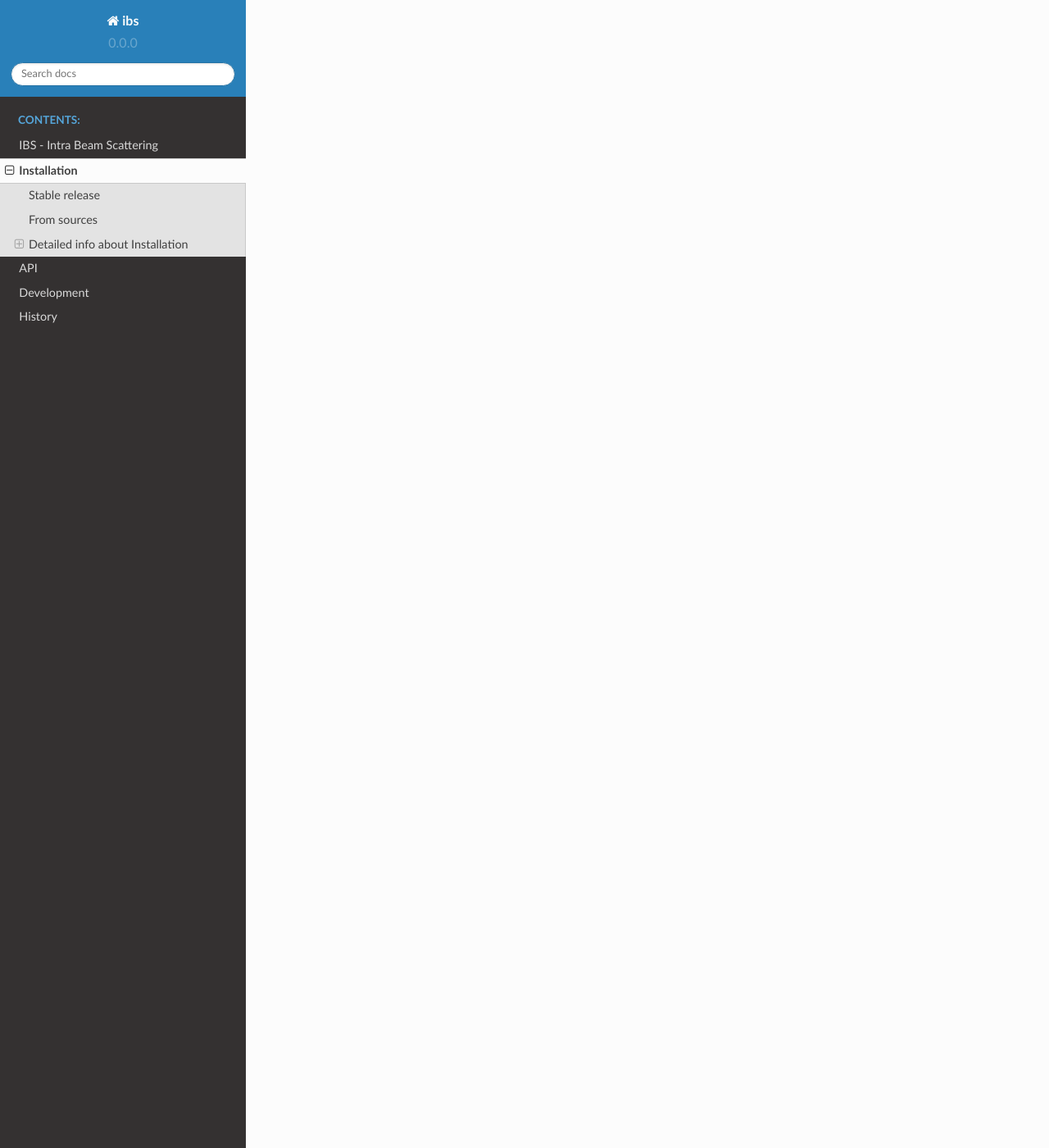
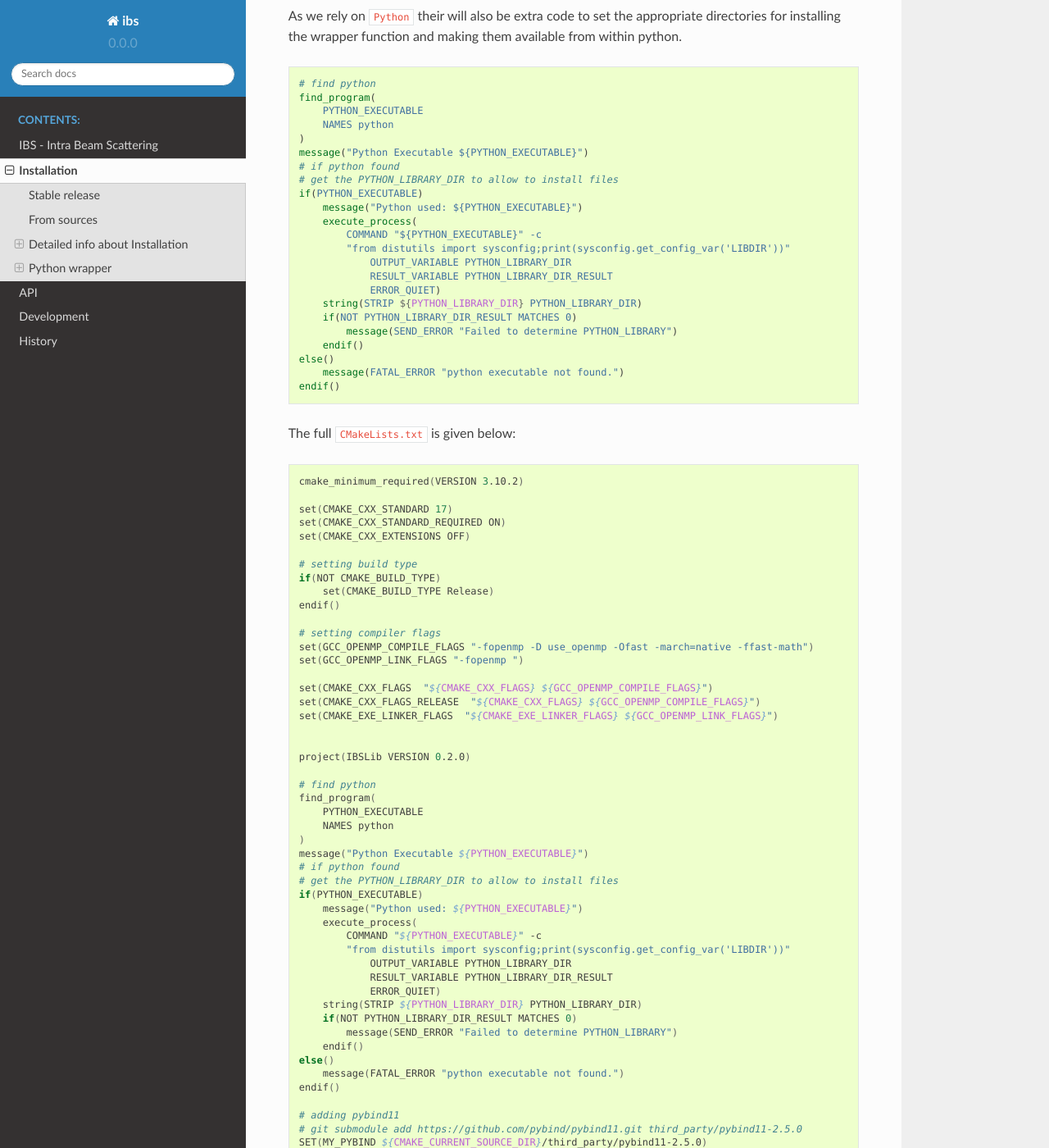
Before and after one commit to tomerten/IBS, a Sphinx documentation site: the page built from docs/installation.rst, in a window 1280 px wide and 1400 px high, scrolled down 4388 px. Shown: the whole window at 82% size. Built offline with Sphinx 7.4.7 and the Read the Docs theme 2.0.0, drawn with Linux system fonts in a browser that asks for light colours; some of the changed text lies outside the part shown.

Commit message:
added more installation doc

```diff
--- /dev/null
+++ b/CMakeLists.txt
@@ -0,0 +1,80 @@
+cmake_minimum_required(VERSION 3.10.2)
+
+set(CMAKE_CXX_STANDARD 17)
+set(CMAKE_CXX_STANDARD_REQUIRED ON)
+set(CMAKE_CXX_EXTENSIONS OFF)
+
+# setting build type
+if(NOT CMAKE_BUILD_TYPE)
+    set(CMAKE_BUILD_TYPE Release)
+endif()
+
+# setting compiler flags
+set(GCC_OPENMP_COMPILE_FLAGS "-fopenmp -D use_openmp -Ofast -march=native -ffast-math")
+set(GCC_OPENMP_LINK_FLAGS "-fopenmp ")
+
+set(CMAKE_CXX_FLAGS  "${CMAKE_CXX_FLAGS} ${GCC_OPENMP_COMPILE_FLAGS}")
+set(CMAKE_CXX_FLAGS_RELEASE  "${CMAKE_CXX_FLAGS} ${GCC_OPENMP_COMPILE_FLAGS}")
+set(CMAKE_EXE_LINKER_FLAGS  "${CMAKE_EXE_LINKER_FLAGS} ${GCC_OPENMP_LINK_FLAGS}")
+
+
+project(IBSLib VERSION 0.2.0)
+
+# find python
+find_program(
+    PYTHON_EXECUTABLE
+    NAMES python
+)
+message("Python Executable ${PYTHON_EXECUTABLE}")
+# if python found
+# get the PYTHON_LIBRARY_DIR to allow to install files
+if(PYTHON_EXECUTABLE)
+    message("Python used: ${PYTHON_EXECUTABLE}")
+    execute_process(
+        COMMAND "${PYTHON_EXECUTABLE}" -c
+        "from distutils import sysconfig;print(sysconfig.get_config_var('LIBDIR'))"
+            OUTPUT_VARIABLE PYTHON_LIBRARY_DIR
+            RESULT_VARIABLE PYTHON_LIBRARY_DIR_RESULT
+            ERROR_QUIET)
+    string(STRIP ${PYTHON_LIBRARY_DIR} PYTHON_LIBRARY_DIR)
+    if(NOT PYTHON_LIBRARY_DIR_RESULT MATCHES 0)
+        message(SEND_ERROR "Failed to determine PYTHON_LIBRARY")
+    endif()
+else()
+    message(FATAL_ERROR "python executable not found.")
+endif()
+
+# adding pybind11
+# git submodule add https://github.com/pybind/pybind11.git third_party/pybind11-2.5.0
+SET(MY_PYBIND ${CMAKE_CURRENT_SOURCE_DIR}/third_party/pybind11-2.5.0)
+add_subdirectory(${MY_PYBIND})
+
+
+include_directories("${CMAKE_SOURCE_DIR}/cpp/include/ibs_bits")
+include_directories("${CMAKE_SOURCE_DIR}/python")
+
+file (GLOB SOURCE_FILES "cpp/src/*.cpp")
+file (GLOB HEADER_FILES "cpp/include/ibs_bits/*.hpp")
+file (GLOB PYTHON_FILES "python/*.cpp" "python/*.hpp")
+message("Source files ${SOURCE_FILES}")
+message("Header files ${HEADER_FILES}")
+message("Python files ${PYTHON_FILES}")
+# Set up such that XCode organizes the files
+source_group(TREE ${CMAKE_CURRENT_SOURCE_DIR} FILES ${SOURCE_FILES} ${HEADER_FILES} ${PYTHON_FILES} )
+
+# include(pybind11.cmake)
+pybind11_add_module(${PROJECT_NAME}
+    ${SOURCE_FILES}
+    ${HEADER_FILES}
+    ${PYTHON_FILES}
+)
+
+
+target_link_libraries(${PROJECT_NAME}  PUBLIC)
+
+# show the PYTHON_LIBRARY_DIR
+message("PYTHON_LIBRARY_DIR : ${PYTHON_LIBRARY_DIR}")
+install(TARGETS ${PROJECT_NAME}
+    COMPONENT python
+    LIBRARY DESTINATION "${PYTHON_LIBRARY_DIR}"
+)
--- a/docs/installation.rst
+++ b/docs/installation.rst
@@ -175,3 +175,86 @@
     $ cmake ..
     $ cd ../bin
     4 ./test_cpp
+
+
+Python wrapper
+==============
+
+For the ``Python`` wrapper we rely on  ``pybind11``. There are several
+methods to this package (e.g. using conda install) but here we decided to
+add it in third party folder using ``git submodules``. Therefor
+to get it one needs to run:
+
+.. code-block:: console
+
+    $ git init
+    $ git add .
+    $ git commit -am "initial commit"
+    $ git submodule add https://github.com/pybind/pybind11.git third_party/pybind11-2.6.2
+    $ git add .
+
+Note that the order of commits and immediately after adding the submodule doing
+a new commit is important to not get errors.
+
+Wrapping the code
+-----------------
+
+In order to wrap the ``C++`` code we need to add some extra code into the `Python` directory.
+
+.. code-block:: console
+
+    $ touch python/pytwiss.cpp
+
+The content of this file is given by:
+
+.. include:: ../python/pytwiss.cpp
+    :literal:
+
+creating the ``Python`` function wrappers around the ``C++`` functions.
+As before we use ``CMake`` to build and install the code. Due to the fact we use
+a third party library and we need also `Python` the `CMakeLists.txt` is more complicated (for more info and a tutorial on how
+to use this with ``CMake`` see `Cmake tutorial c++ <https://www.youtube.com/watch?v=ED-WUk440qc>`_.).
+
+Using the method describe above to include ``pybind11`` one needs
+to make sure ``pybind11`` can be found by ``CMake`` which can be accomplished by adding
+the following:
+
+.. code-block:: cmake
+
+    SET(MY_PYBIND ${CMAKE_CURRENT_SOURCE_DIR}/third_party/pybind11-2.5.0)
+    add_subdirectory(${MY_PYBIND})
+
+As we rely on ``Python`` their will also be extra code to set the appropriate
+directories for installing the wrapper function and making them available from
+within python.
+
+.. code-block:: cmake
+
+    # find python
+    find_program(
+        PYTHON_EXECUTABLE
+        NAMES python
+    )
+    message("Python Executable ${PYTHON_EXECUTABLE}")
+    # if python found
+    # get the PYTHON_LIBRARY_DIR to allow to install files
+    if(PYTHON_EXECUTABLE)
+        message("Python used: ${PYTHON_EXECUTABLE}")
+        execute_process(
+            COMMAND "${PYTHON_EXECUTABLE}" -c
+            "from distutils import sysconfig;print(sysconfig.get_config_var('LIBDIR'))"
+                OUTPUT_VARIABLE PYTHON_LIBRARY_DIR
+                RESULT_VARIABLE PYTHON_LIBRARY_DIR_RESULT
+                ERROR_QUIET)
+        string(STRIP ${PYTHON_LIBRARY_DIR} PYTHON_LIBRARY_DIR)
+        if(NOT PYTHON_LIBRARY_DIR_RESULT MATCHES 0)
+            message(SEND_ERROR "Failed to determine PYTHON_LIBRARY")
+        endif()
+    else()
+        message(FATAL_ERROR "python executable not found.")
+    endif()
+
+The full ``CMakeLists.txt`` is given below:
+
+.. include:: ../CMakeLists.txt
+    :literal:
```
Also changed, not shown: 1 other file.
